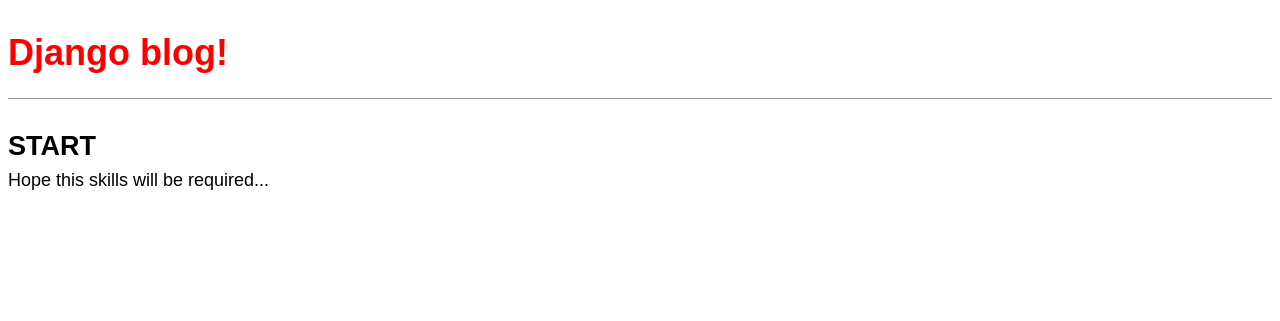
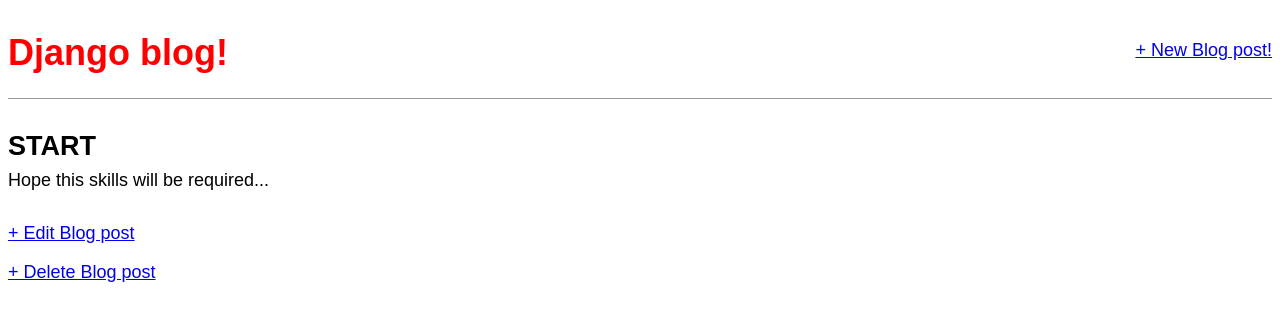
Before and after one commit to soadmized/blog_django, a Django app: page /post/1/ in a window 1280 px wide. Shown: the top 321 px of the page. Run offline with Django 3.2, Linux system fonts and the light colour scheme; data comes from the database, SQL or seed files in the repository; both versions use the stored data as it was after the commit.

Commit message:
new views - create, update, delete blog posts

```diff
--- a/blog_app/models.py
+++ b/blog_app/models.py
@@ -1,10 +1,14 @@
 from django.db import models
+from django.urls import reverse
 
 class Post(models.Model):
 
-    title = models.CharField(max_length=200)
-    author = models.ForeignKey('auth.User', on_delete=models.CASCADE,)
-    body = models.TextField()
+	title = models.CharField(max_length=200)
+	author = models.ForeignKey('auth.User', on_delete=models.CASCADE,)
+	body = models.TextField()
 
-    def __str__(self):
-        return self.title
+	def __str__(self):
+		return self.title
+
+	def get_absolute_url(self):
+		return reverse('post_detail',args=[str(self.id)])
--- a/blog_app/urls.py
+++ b/blog_app/urls.py
@@ -3,5 +3,7 @@ from . import views
 
 urlpatterns = [path('', views.BlogListView.as_view(), name='home'),
                path('post/<int:pk>/', views.BlogDetailView.as_view(), name='post_detail'),
-
+               path('post/new/', views.BlogCreateView.as_view(), name='post_new'),
+			   path('post/<int:pk>/edit/', views.BlogUpdateView.as_view(), name='post_edit'),
+			   path('post/<int:pk>/delete/', views.BlogDeleteView.as_view(), name='post_delete'),
               ]
--- a/blog_app/views.py
+++ b/blog_app/views.py
@@ -1,4 +1,6 @@
 from django.views.generic import ListView, DetailView
+from django.views.generic.edit import CreateView, UpdateView, DeleteView
+from django.urls import reverse_lazy
 from . models import Post
 
 
@@ -7,9 +9,30 @@ class BlogListView(ListView):
     model = Post
     template_name = 'home.html'
 
+
 class BlogDetailView(DetailView):
 
     model = Post
     template_name = 'post_detail.html'
    #context_object_name = 'anything_you_want' - имя объекта, который возвращает DetailView для
                                                 # использования в шаблоне html (вместо post или object)
+
+class BlogCreateView(CreateView):
+
+	model = Post
+	template_name = 'post_new.html'
+	fields = '__all__'
+
+
+class BlogUpdateView(UpdateView):
+
+	model = Post
+	fields = ['title', 'body']
+	template_name = 'post_edit.html'
+
+
+class BlogDeleteView(DeleteView):
+
+	model = Post
+	template_name = 'post_delete.html'
+	success_url = reverse_lazy('home')
--- a/templates/base.html
+++ b/templates/base.html
@@ -11,22 +11,30 @@
   <link href="https://fonts.googleapis.com/css?family=Source+Sans+Pro:400" rel="\stylesheet">
 
  </head>
-
  <body>
 
-  <header>
+	<div class='container'>
 
-   <h1><a href="/">Django blog!</a></h1>
+		<header>
 
-  </header>
+			<div class="nav-left">
 
-  <div class="container">
+				<h1><a href="/">Django blog!</a></h1>
 
-   {% block content %}
-   {% endblock content %}
+			</div>
+			<div class="nav-right">
 
-  </div>
+				<a href="{% url 'post_new' %}">+ New Blog post!</a>
+
+			</div>
+
+		</header>
+
+		{% block content %}
+		{% endblock content %}
+
+	</div>
 
  </body>
 
-<html>
+</html>
--- a/templates/post_detail.html
+++ b/templates/post_detail.html
@@ -1,14 +1,17 @@
 <!-- templates/post_detail.html -->
 
 {% extends 'base.html' %}
-
-
-
 {% block content %}
 
-<div class='post-entry'>
-  <h2>{{ post.title }}</h2>
-  <p>{{ post.body }}</p>
-</div>
+	<div class='post-entry'>
+
+		<h2>{{ post.title }}</h2>
+
+		<p>{{ post.body }}</p>
+
+	</div>
+
+	<p><a href="{% url 'post_edit' post.pk %}">+ Edit Blog post</a></p>
+	<p><a href="{% url 'post_delete' post.pk %}">+ Delete Blog post</a></p>
 
 {% endblock content %}
```
Also changed, not shown: blog_app/tests.py (+57 -30 lines), templates/post_delete.html (added, +16 -0 lines), templates/post_edit.html (added, +16 -0 lines), templates/post_new.html (added, +16 -0 lines), db.sqlite3, 2 other files.
